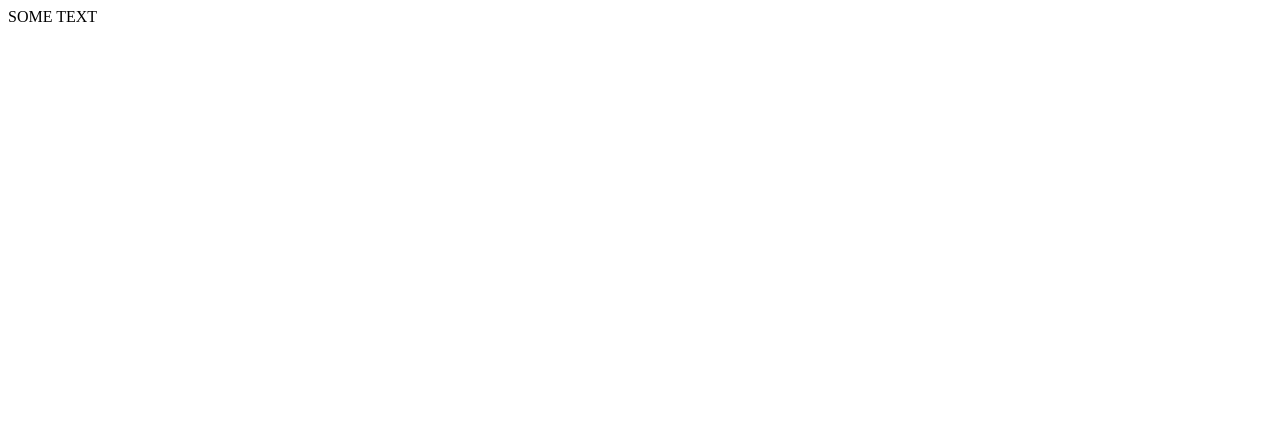
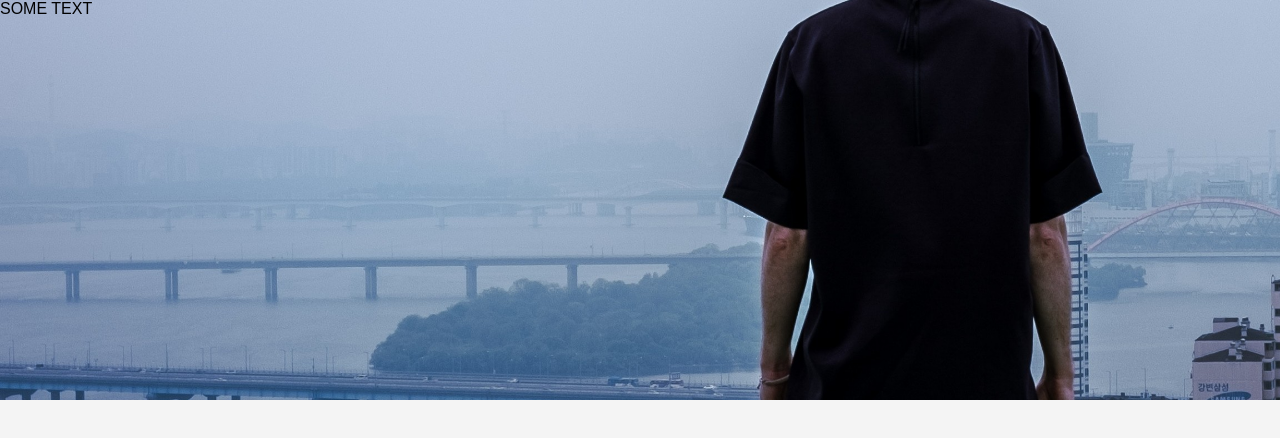
Before and after one commit to beisshabani/AnProj, a plain HTML site: page index.html in a window 1280 px wide. Drawn offline with Linux system fonts and the light colour scheme.

Commit message:
NewCommit

```diff
--- a/css/style.css
+++ b/css/style.css
@@ -9,8 +9,13 @@ body{
 header{
 position: absolute;
 width: 100%;
-height: 100%;
-background-image: url(/AnProj/img/cityscape.jpeg);
+height: 50%;
+top: 0;
+left: 0;
+background-image: url(/img/cityscape.jpeg);
 background-repeat: no-repeat;
 background-attachment: fixed;
+background-size: cover;
+background-position: fill;
+
 }
--- a/index.html
+++ b/index.html
@@ -6,6 +6,8 @@
         <meta name="keywords" content="AnProj" />
         <meta name="author" content="BeisShabani" />
         <link href="https://fonts.googleapis.com/css?family=Open+Sans&display=swap" rel="stylesheet">
+        <link rel="stylesheet" href="/css/style.css">
+        <meta name="viewport" content="width=device-width, initial-scale=1.0">
         <title>An-Project - Startseite</title>
 
     </head>
```
